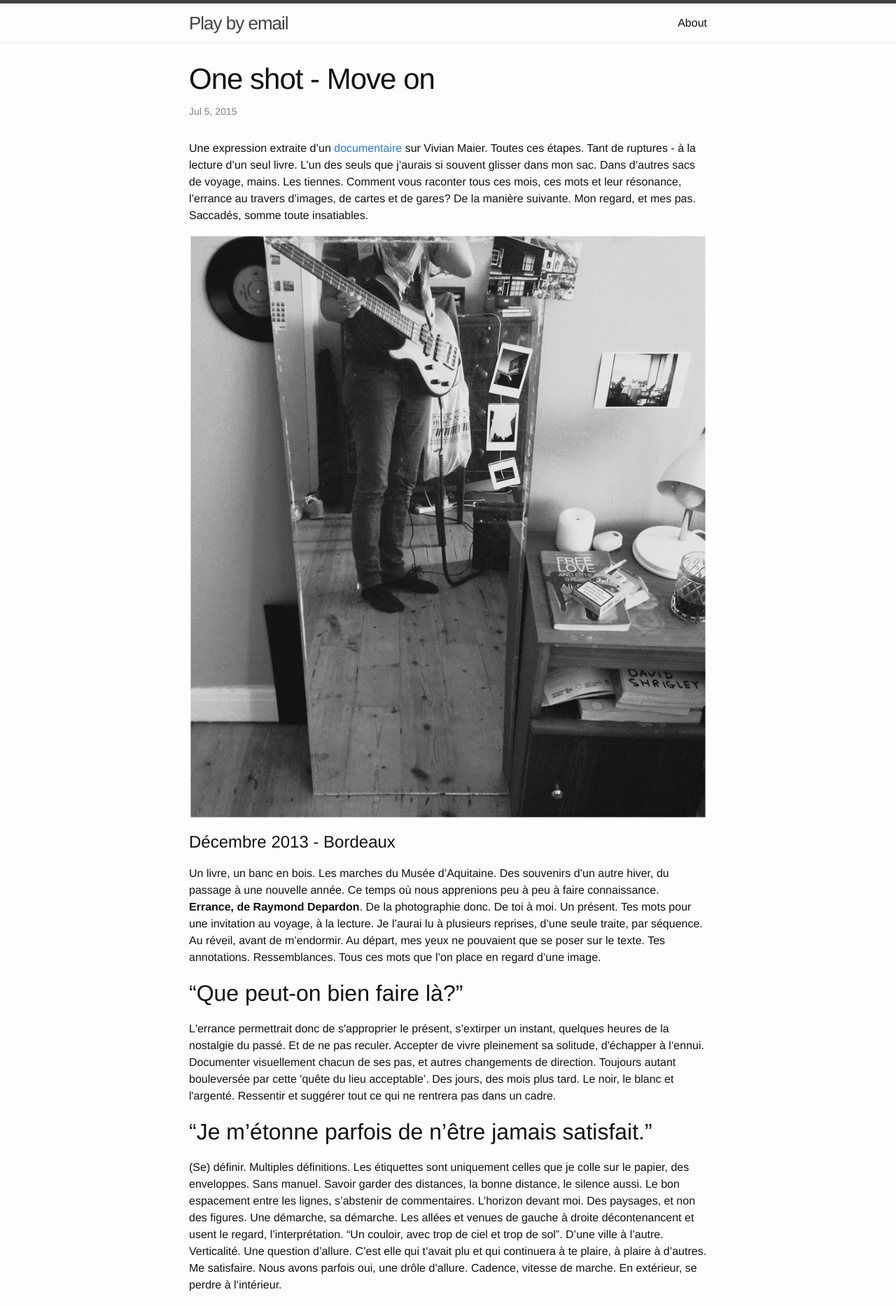
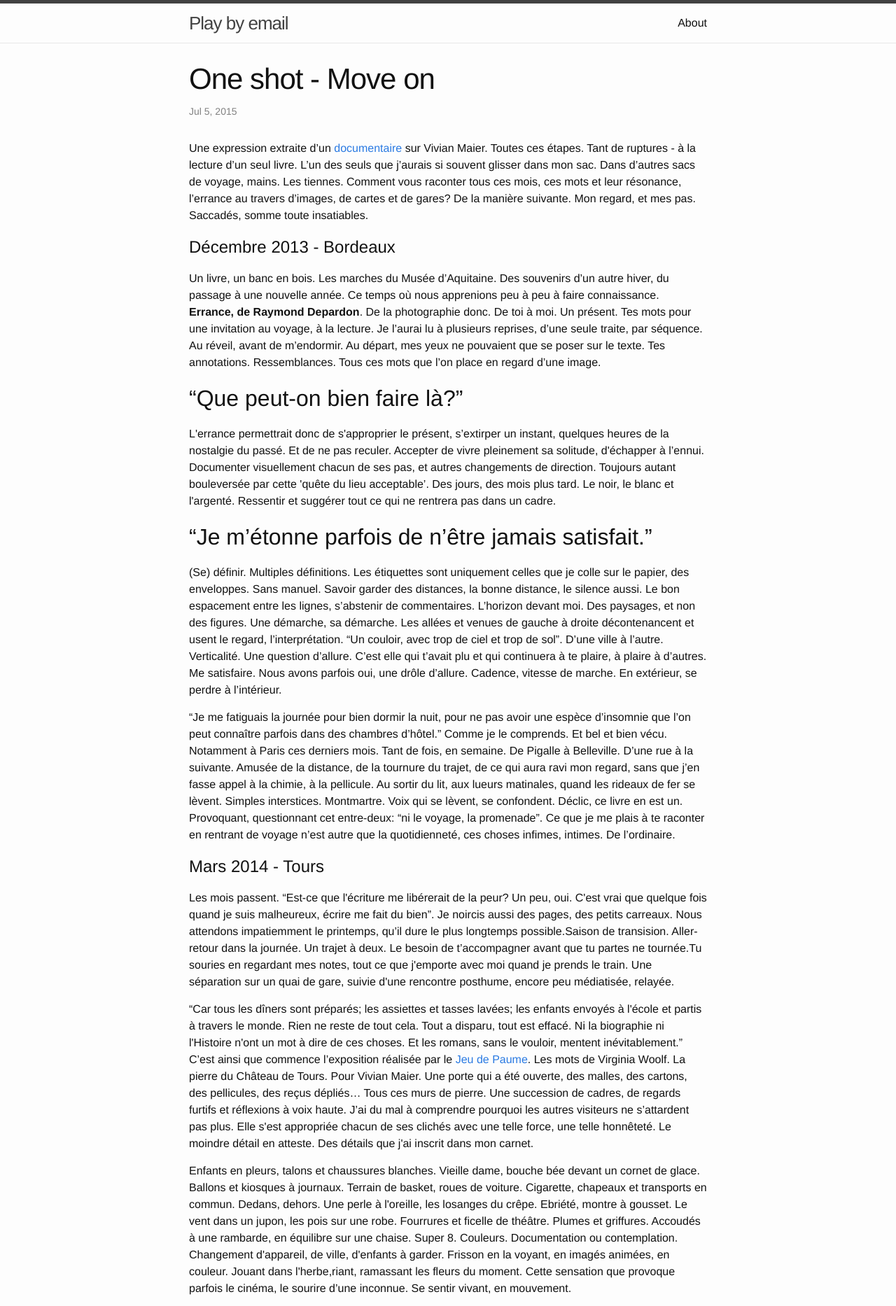
Before and after one commit to Glovesmore/glovesmore.github.io, a Jekyll site: the page built from _posts/2015-07-05-one-shot-move-on.markdown, in a window 1280 px wide. Shown: the top 1866 px of the page at 70% size. Built offline with Jekyll 4.4.1, drawn with Linux system fonts in a browser that asks for light colours.

Commit message:
deleted image

```diff
--- a/_posts/2015-07-05-one-shot-move-on.markdown
+++ b/_posts/2015-07-05-one-shot-move-on.markdown
@@ -4,8 +4,6 @@ title:  "One shot - Move on"
 date:   2015-07-05 13:23:50
 ---
 <p>Une expression extraite d’un <a href="http://www.bbc.co.uk/programmes/b0366jd5">documentaire</a> sur Vivian Maier. Toutes ces étapes. Tant de ruptures - à la lecture d’un seul livre. L’un des seuls que j’aurais si souvent glisser dans mon sac. Dans d’autres sacs de voyage, mains. Les tiennes. Comment vous raconter tous ces mois, ces mots et leur résonance, l’errance au travers d’images, de cartes et de gares? De la manière suivante. Mon regard, et mes pas. Saccadés, somme toute insatiables. </p>
-
-![My great bass guitar](/assets/bassguitar.jpg)
 
 <h1>Décembre 2013 - Bordeaux</h1>
 
```
